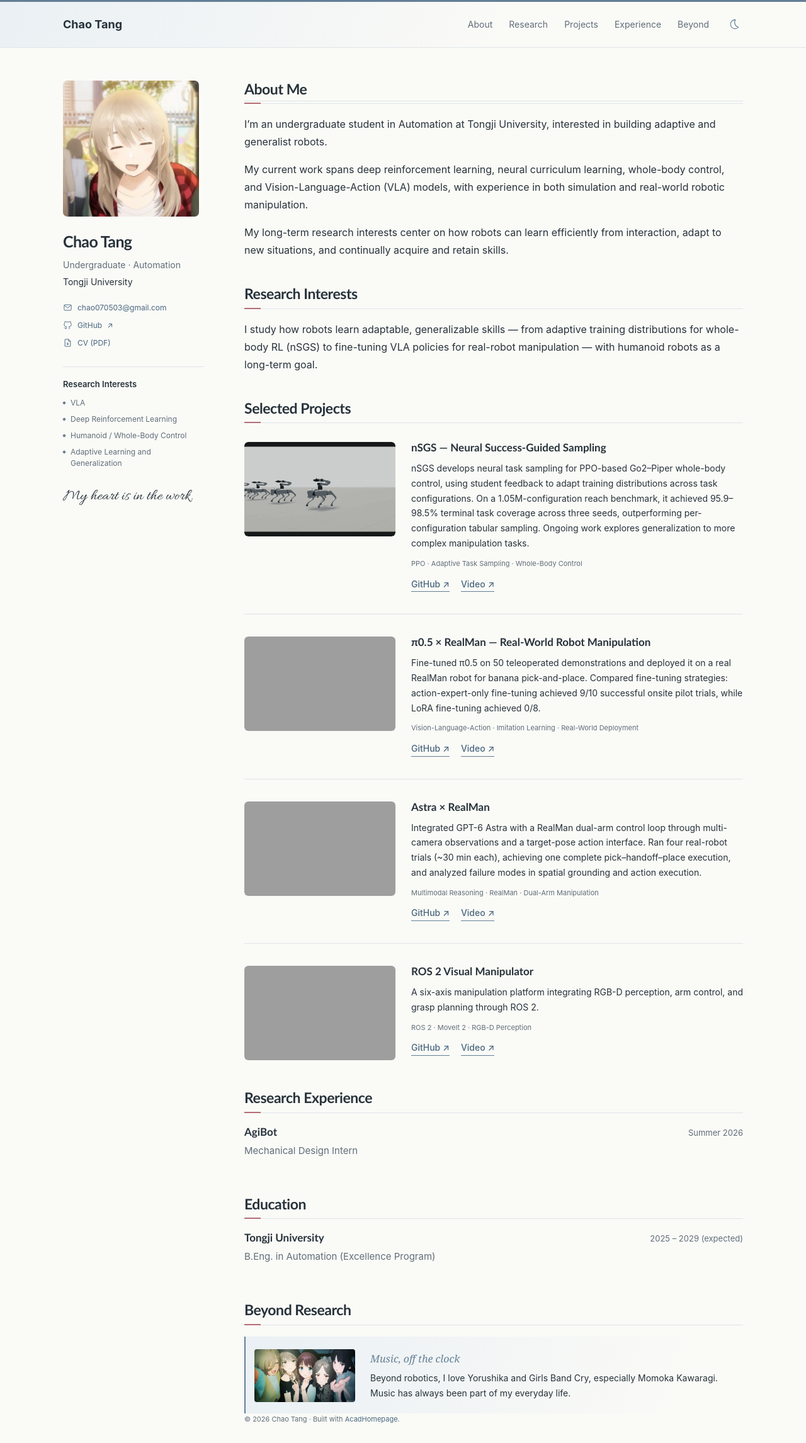
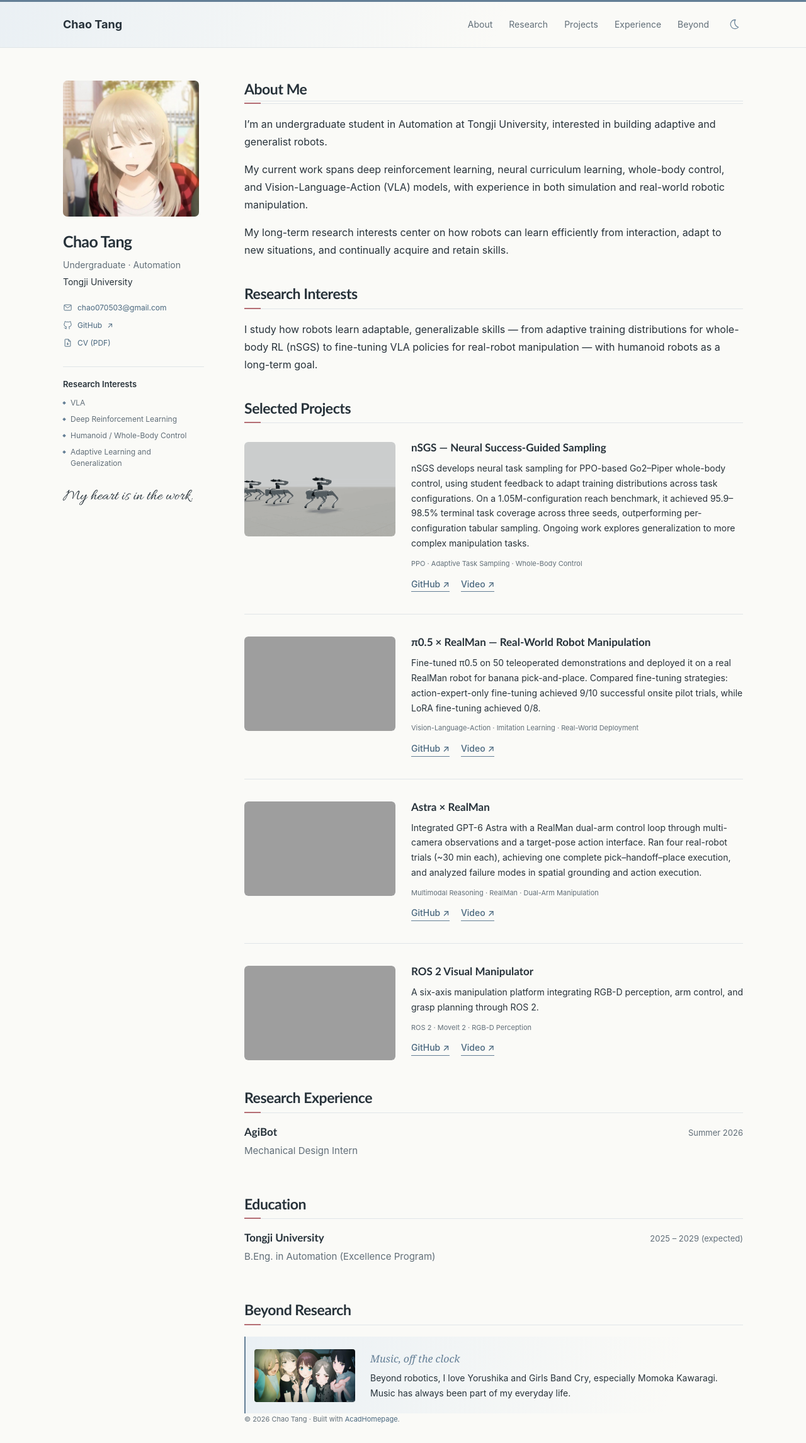
Before and after one commit to chao142857/chao142857.github.io, a Jekyll site: the page built from _pages/about.md, in a window 1280 px wide. Shown: the whole page at 63% size. Built offline with Jekyll 4.4.1, drawn with Linux system fonts in a browser that asks for light colours; grey boxes are pictures that could not be loaded.

Commit message:
Crop nSGS animation to fill project card

```diff
--- a/_data/projects.yml
+++ b/_data/projects.yml
@@ -1,8 +1,8 @@
 - title: "nSGS — Neural Success-Guided Sampling"
   description: "nSGS develops neural task sampling for PPO-based Go2–Piper whole-body control, using student feedback to adapt training distributions across task configurations. On a 1.05M-configuration reach benchmark, it achieved 95.9–98.5% terminal task coverage across three seeds, outperforming per-configuration tabular sampling. Ongoing work explores generalization to more complex manipulation tasks."
   tech: "PPO · Adaptive Task Sampling · Whole-Body Control"
-  image: /images/projects/nsgs-preview.gif
-  still: /images/projects/nsgs-preview.png
+  image: /images/projects/nsgs-simulation.gif
+  still: /images/projects/nsgs-simulation.png
   preview_note: "Go2–Piper simulation preview · Original speed"
   alt: "Simulated Go2 quadrupeds with Piper arms reaching toward targets"
   width: 480
```
Also changed, not shown: images/projects/nsgs-preview.gif (deleted), images/projects/nsgs-preview.png (deleted), images/projects/nsgs-simulation.gif (added), images/projects/nsgs-simulation.png (added).
